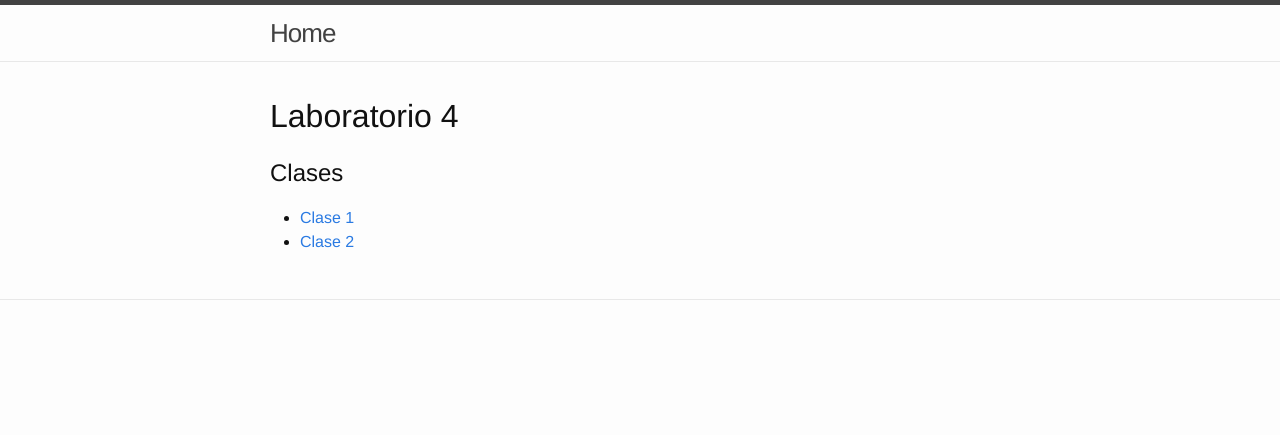
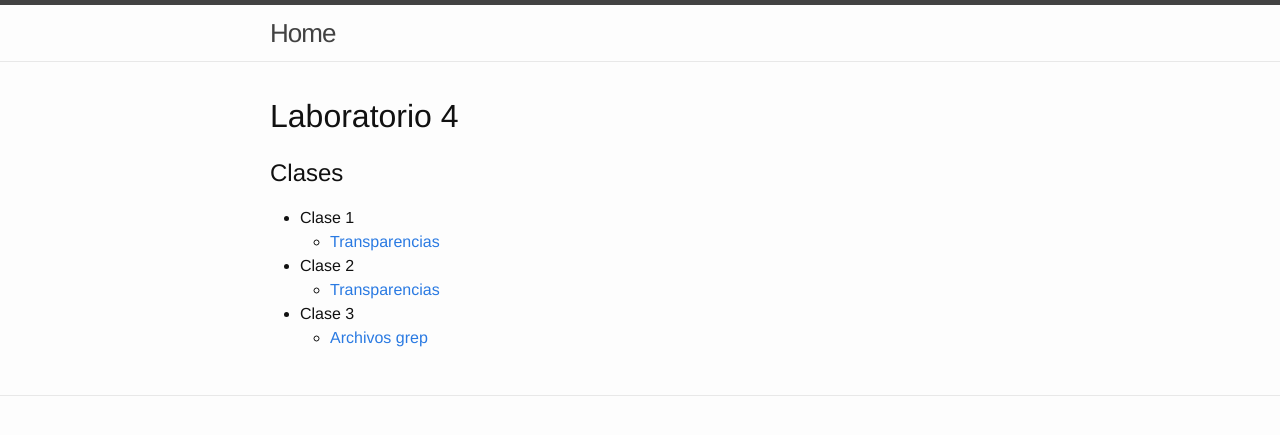
Before and after one commit to andres-fortier/andres-fortier.github.io, a Jekyll site: the page built from laboratorio4/index.md, in a window 1280 px wide. Shown: the top 435 px of the page. Built offline with Jekyll 4.4.1, drawn with Linux system fonts in a browser that asks for light colours; Markdown is read by kramdown in place of the engine named in the settings.

Commit message:
Clase 3 + tweaks

```diff
--- a/laboratorio4/index.md
+++ b/laboratorio4/index.md
@@ -7,5 +7,9 @@ title: Laboratorio 4 - UTN - SMA
 
 ## Clases
 
-* [Clase 1](slides/Clase01.pdf)
-* [Clase 2](slides/Clase02.pdf)
+* Clase 1
+  * [Transparencias](material/Clase01.pdf)
+* Clase 2
+  * [Transparencias](material/Clase02.pdf)
+* Clase 3
+  * [Archivos grep](material/Clase03Comando.tar.gz)
```
Also changed, not shown: 5 other files.
